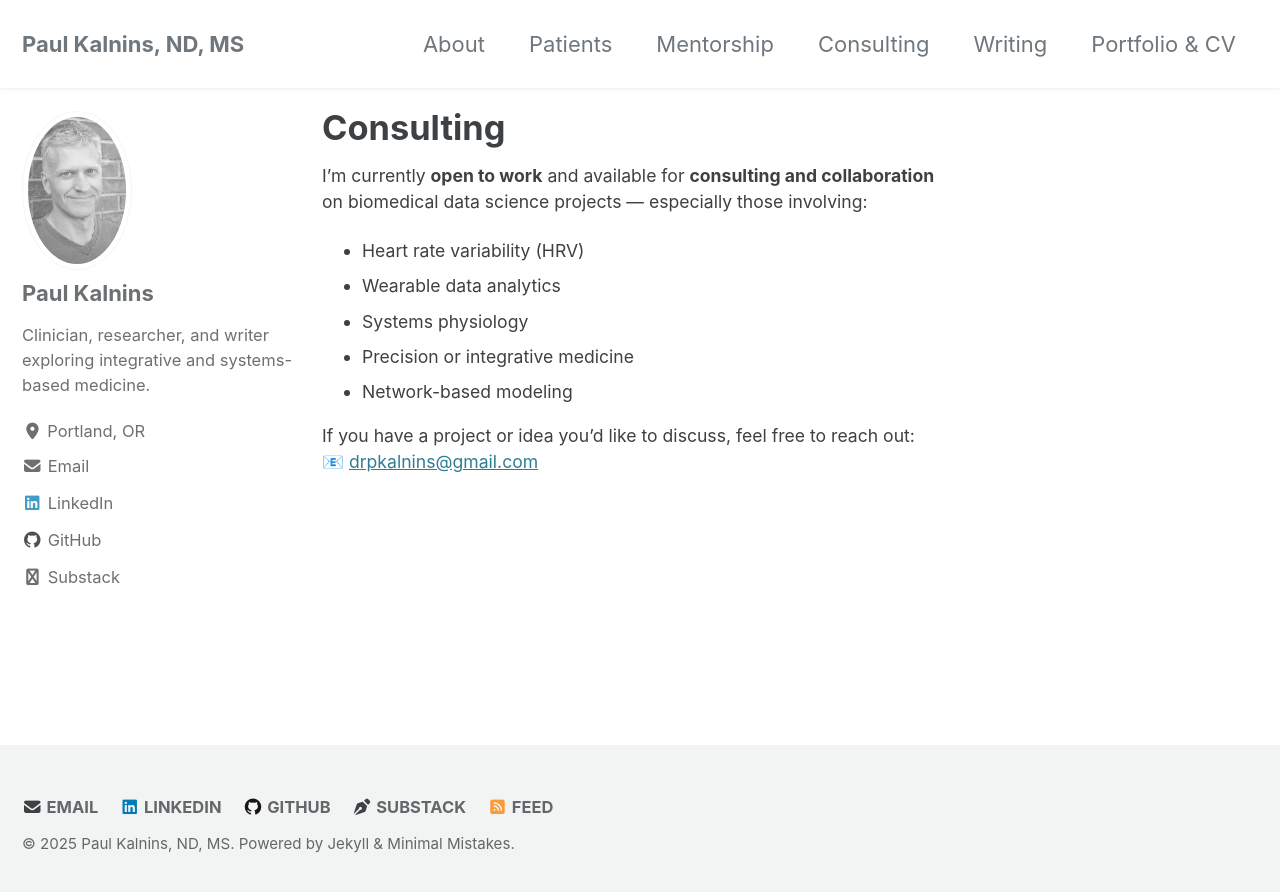
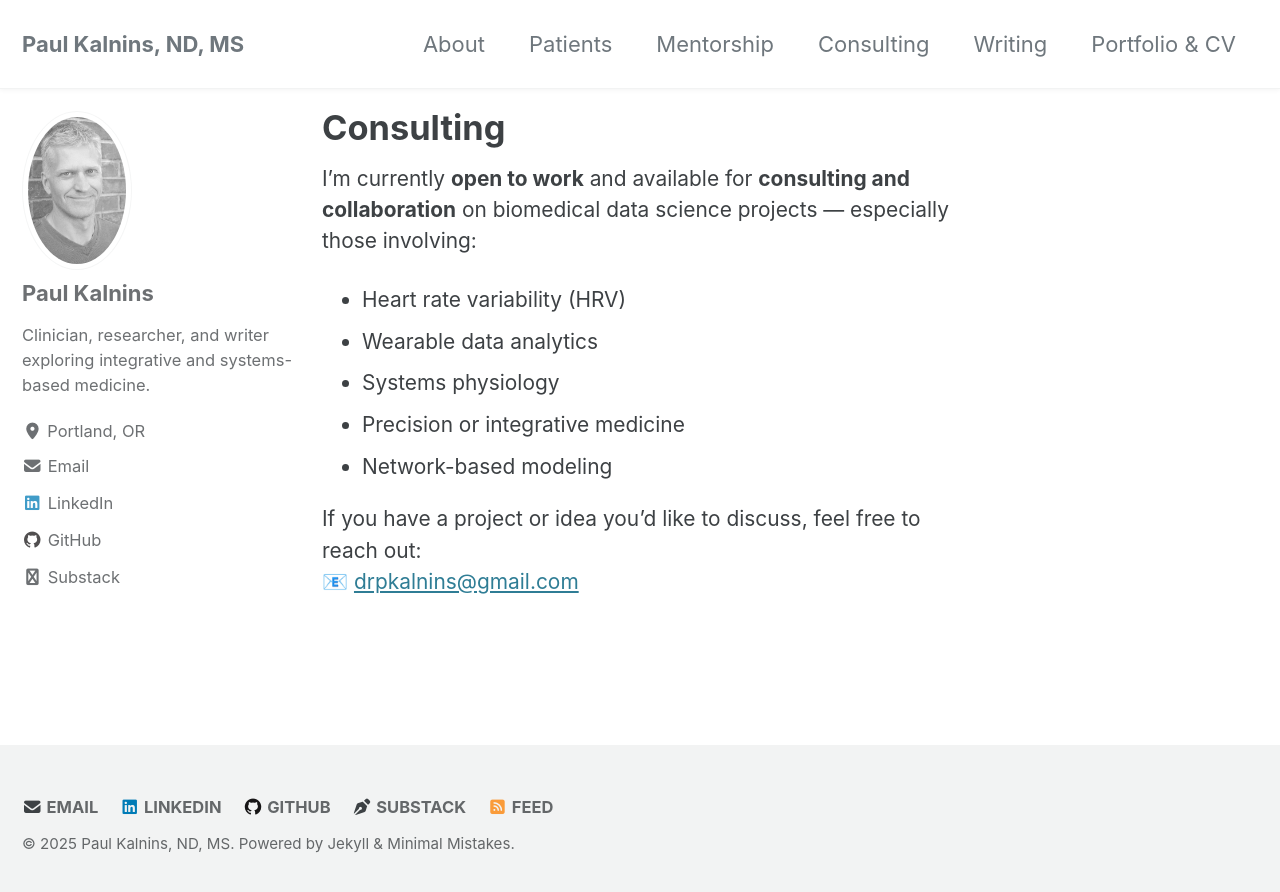
Before and after one commit to pkalnins/main-website, a Jekyll site: the page built from _pages/consulting.md, in a window 1280 px wide. Shown: the top 892 px of the page. Built offline with Jekyll 4.4.1, drawn with Linux system fonts in a browser that asks for light colours; cached includes are drawn as plain includes.

Commit message:
Changed font size

```diff
--- a/assets/css/main.scss
+++ b/assets/css/main.scss
@@ -9,7 +9,7 @@ search: false
 @import "minimal-mistakes"; // main partials
 
 .page__content {
-    font-size: 0.80em; /* 95% of default */
+    font-size: 0.95em; /* 95% of default */
     line-height: 1.5;  /* adjust spacing if needed */
     max-width: 800px;
     margin: 0 auto;
```
